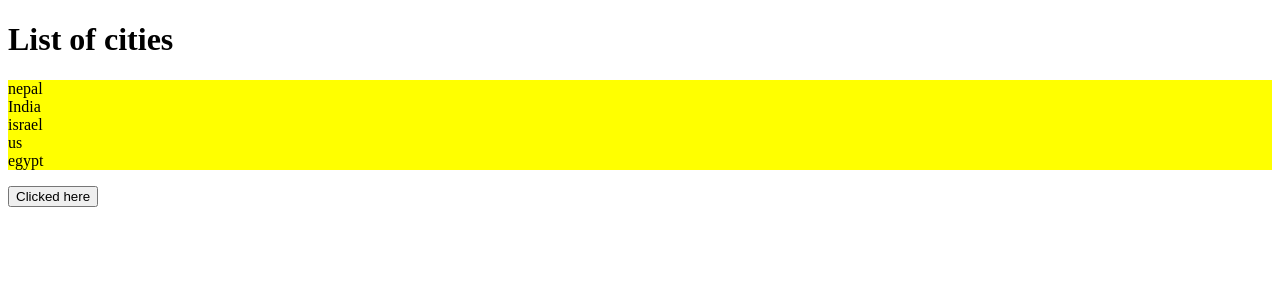
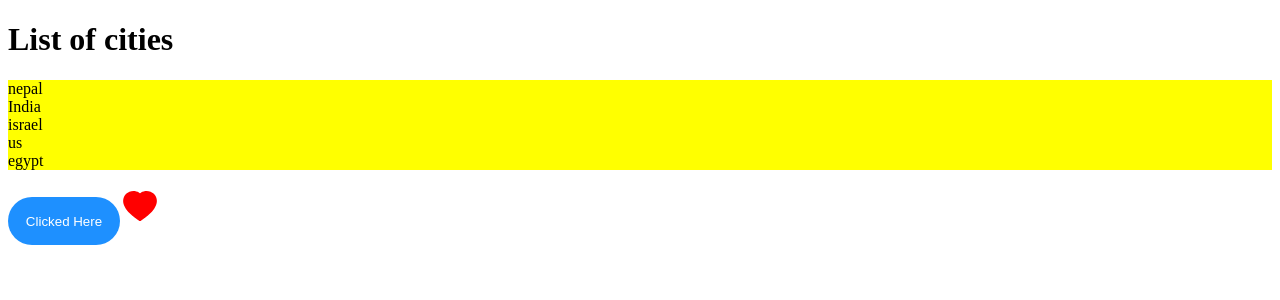
Before and after one commit to preetibiswas/First-app, a React (Vite) app: page / in a window 1280 px wide. Shown: the top 300 px of the page. Built offline with nearby package versions, Linux system fonts and the light colour scheme.

Commit message:
building a like component

```diff
--- a/package.json
+++ b/package.json
@@ -13,6 +13,7 @@
     "bootstrap": "^5.2.3",
     "react": "^18.2.0",
     "react-dom": "^18.2.0",
+    "react-icons": "^4.11.0",
     "styled-components": "^6.1.0"
   },
   "devDependencies": {
--- a/src/App.tsx
+++ b/src/App.tsx
@@ -1,10 +1,12 @@
 import Alert from "./Component/Alert"
-import Button from "./Component/Button"
+import Button from "./Component/Button/Button"
 import { useState } from "react"
 import ListGroup from "./Component/ListGroup"
+import Like from "./Component/Button/Like/Like"
 
 function App() {
   const [showAlert,setShowAlert]=useState(false)
+  const [fillHeart,setFillHeart]=useState(false)
   const handleSelect=(item:string)=>{
     console.log(item)
 
@@ -15,7 +17,8 @@ function App() {
     <>
     {showAlert && <Alert onClose={()=>setShowAlert(false)}>Hello Preeti </Alert>}
    <ListGroup heading="List of cities" onselectItem={handleSelect}/>
-   <Button onhandle={()=>setShowAlert(true)} >Clicked here</Button>
+   <Button onhandle={()=>setShowAlert(true)} color="Primary">Clicked here</Button>
+   <Like onClick={()=>console.log('clicked')}/>
 
     </>
   )
--- a/src/Component/Button.tsx
+++ /dev/null
@@ -1,15 +0,0 @@
-import React from 'react'
-interface Props{
-    children: string;
-    onhandle:()=>void;
-    color?:'primary'|'secondary'|'danger'
-
-}
-
-const Button = ({children,onhandle,color='primary'}:Props) => {
-  return (
-    <button type="button" className={'btn btn-'+ color} onClick={onhandle}>{children}</button>
-  )
-}
-
-export default Button
--- /dev/null
+++ b/src/Component/Button/Button.module.css
@@ -0,0 +1,19 @@
+.btn{
+    border: none;
+    width: 7rem;
+    height: 3rem;
+    border-radius: 2rem;
+    text-transform: capitalize;
+    text-wrap: nowrap;
+
+}
+.btn:hover{
+    background: rgb(0,0, 20);
+}
+.btnPrimary{
+    background: dodgerblue;
+    color: #fff;
+}
+.btn-secondary{
+    background: blue;
+}
--- /dev/null
+++ b/src/Component/Button/Button.tsx
@@ -0,0 +1,17 @@
+import React from 'react'
+import styles from './Button.module.css'
+
+interface Props{
+    children: string;
+    onhandle:()=>void;
+    color?:'Primary'|'secondary'|'danger'
+
+}
+
+const Button = ({children,onhandle,color}:Props) => {
+  return (
+    <button type="button" className={[styles.btn,styles['btn'+ color]].join(' ')} onClick={onhandle}>{children}</button>
+  )
+}
+
+export default Button
--- /dev/null
+++ b/src/Component/Button/Like/Like.tsx
@@ -0,0 +1,22 @@
+import React,{useState} from 'react'
+import {FaRegHeart} from 'react-icons/fa'
+import { AiOutlineHeart } from 'react-icons/ai'
+import { AiFillHeart} from 'react-icons/ai'
+interface Props {
+    onClick:()=>void
+}
+
+const Like = ({onClick}:Props) => {
+    const [filled,setFilled]=useState(true)
+    const toggle=()=>{
+        setFilled(!filled)
+        onClick()
+    }
+    if(filled){
+        return <AiFillHeart  size='40px'  onClick={toggle} color='red' />
+    }
+  return ( <AiOutlineHeart  size='40px'  onClick={toggle} color='red' />
+  )
+}
+
+export default Like
```
Also changed, not shown: 1 other file (tests, documents, lock files or other folders).
